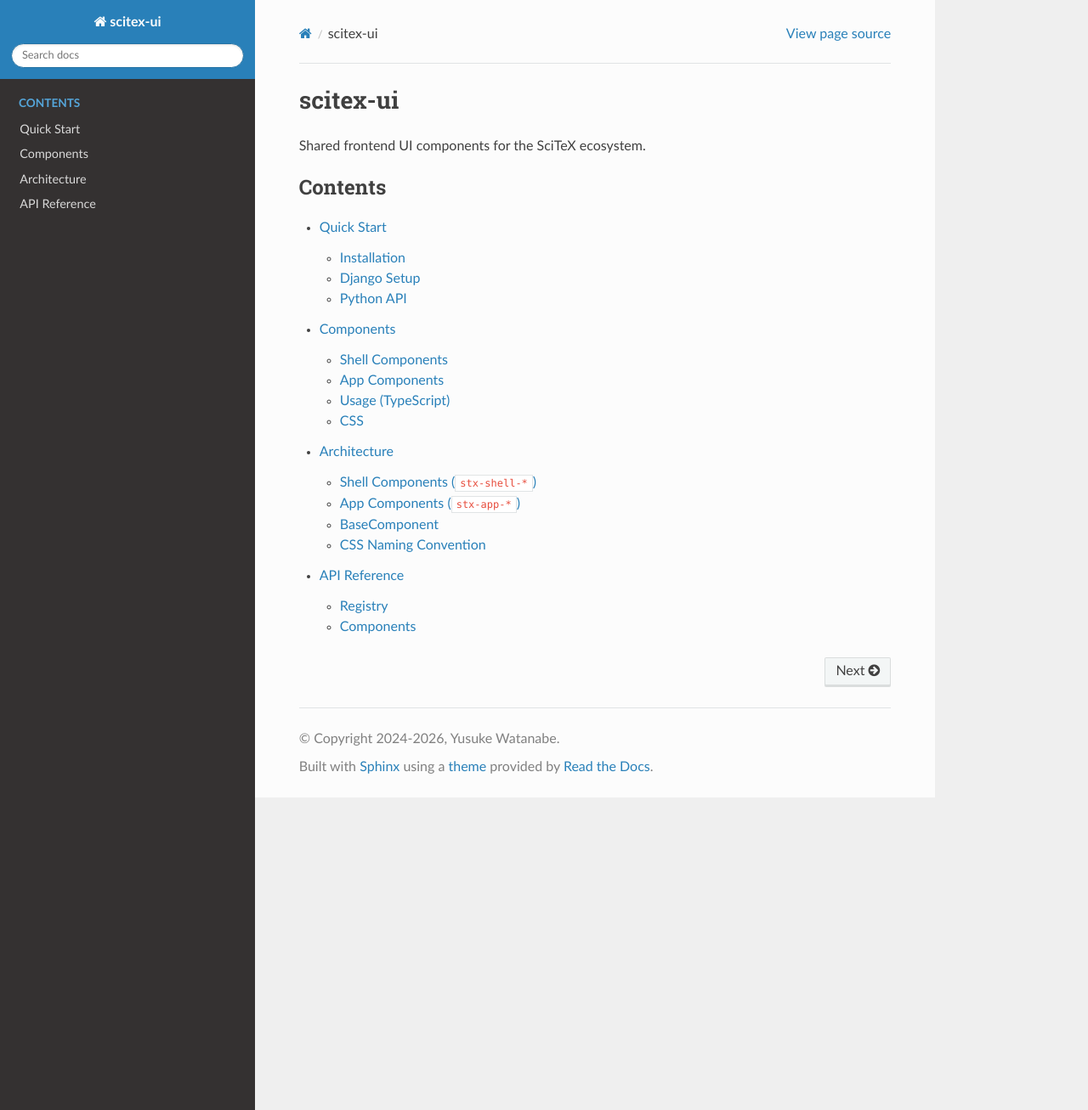
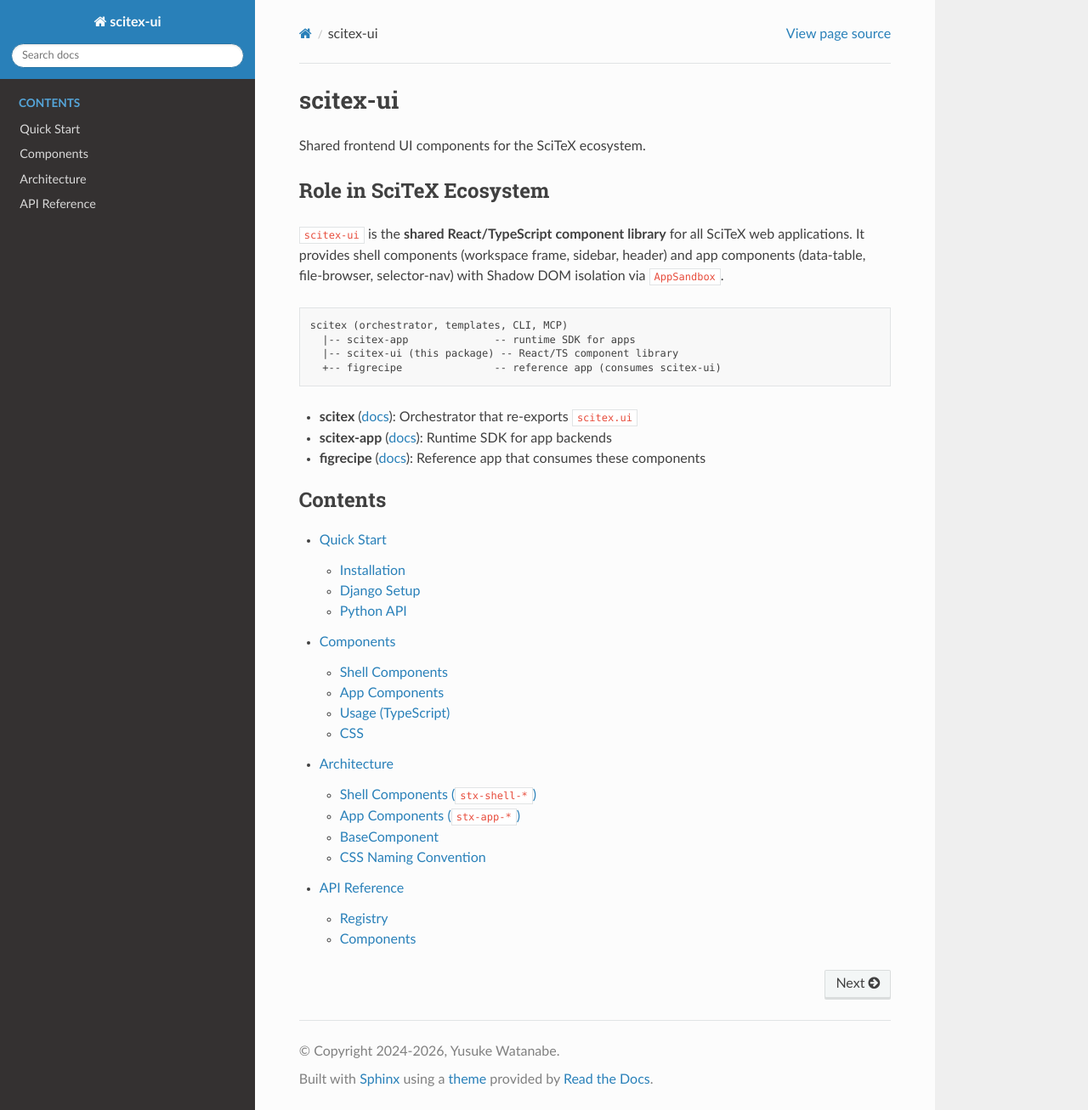
Before and after one commit to ywatanabe1989/scitex-ui, a Sphinx documentation site: the page built from docs/sphinx/index.rst, in a window 1280 px wide and 1307 px high. Shown: the whole window at 85% size. Built offline with Sphinx 7.4.7 and the Read the Docs theme 3.1.0, drawn with Linux system fonts in a browser that asks for light colours.

Commit message:
docs: add Role in SciTeX Ecosystem section to README and Sphinx docs
Document scitex-ui as the shared React/TypeScript component library
with dependency diagram and clear ownership boundaries for shell
components, app components, AppSandbox, and CSS bundles.

Co-Authored-By: Claude Opus 4.6 (1M context) <noreply@anthropic.com>

```diff
--- a/docs/sphinx/index.rst
+++ b/docs/sphinx/index.rst
@@ -2,6 +2,25 @@ scitex-ui
 =========
 
 Shared frontend UI components for the SciTeX ecosystem.
+
+Role in SciTeX Ecosystem
+------------------------
+
+``scitex-ui`` is the **shared React/TypeScript component library** for all SciTeX web
+applications. It provides shell components (workspace frame, sidebar, header) and app
+components (data-table, file-browser, selector-nav) with Shadow DOM isolation via
+``AppSandbox``.
+
+.. code-block:: text
+
+   scitex (orchestrator, templates, CLI, MCP)
+     |-- scitex-app              -- runtime SDK for apps
+     |-- scitex-ui (this package) -- React/TS component library
+     +-- figrecipe               -- reference app (consumes scitex-ui)
+
+- **scitex** (`docs <https://scitex-python.readthedocs.io/>`_): Orchestrator that re-exports ``scitex.ui``
+- **scitex-app** (`docs <https://scitex-app.readthedocs.io/>`_): Runtime SDK for app backends
+- **figrecipe** (`docs <https://figrecipe.readthedocs.io/>`_): Reference app that consumes these components
 
 .. toctree::
    :maxdepth: 2
```
Also changed, not shown: README.md (+28 -0 lines).
